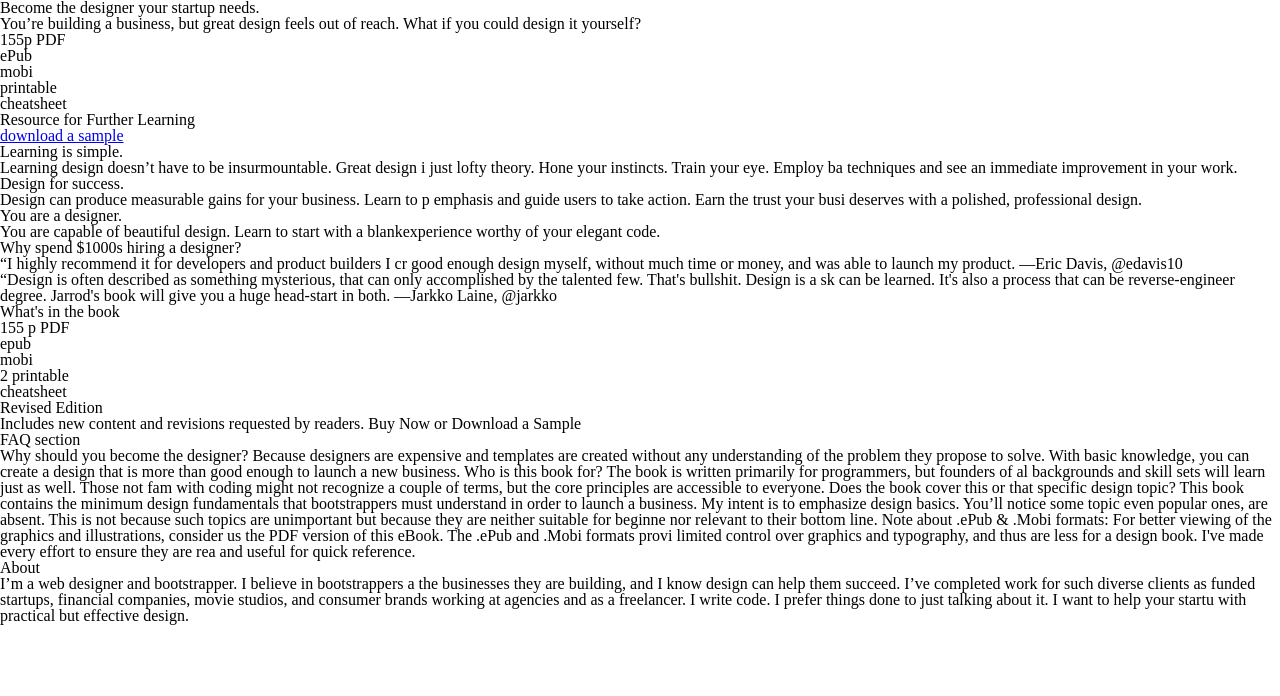
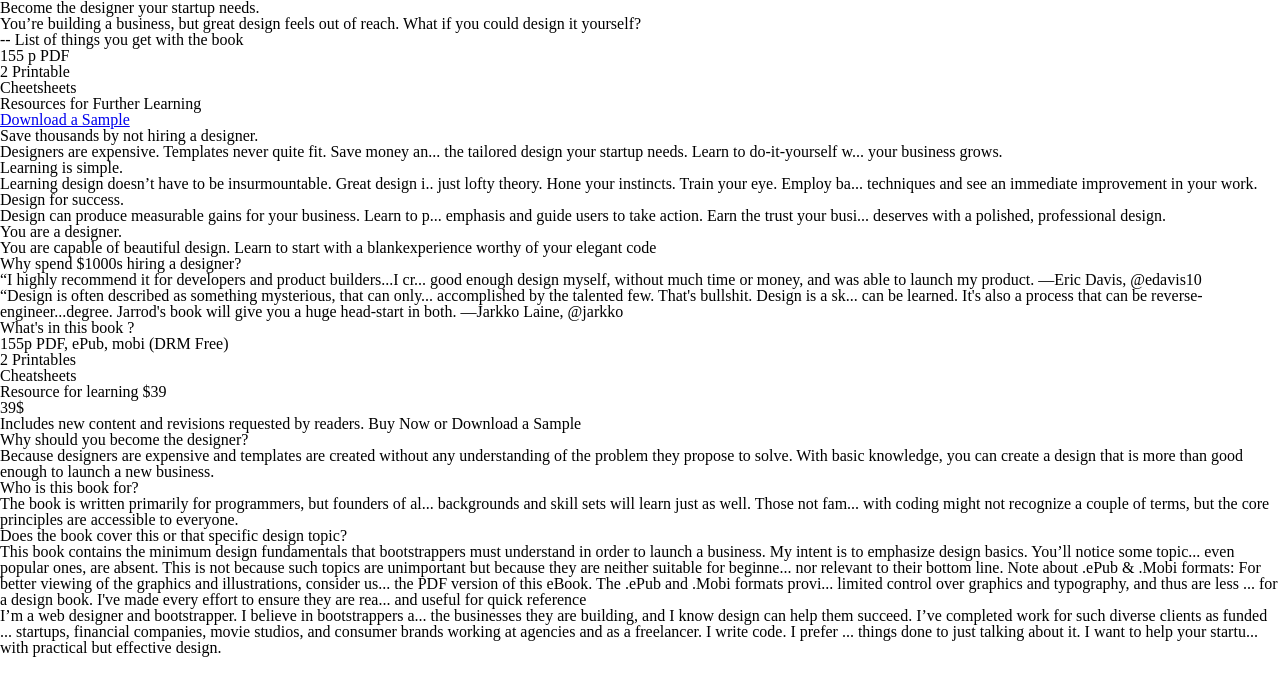
Before and after one commit to nhatlan/training, a PHP site: page / in a window 1280 px wide. Shown: the top 696 px of the page. Run offline with PHP 8.4, Linux system fonts and the light colour scheme.

Commit message:
redo layout 02 finish

```diff
--- a/index.php
+++ b/index.php
@@ -11,89 +11,80 @@
          ?>
     </head>
     <body>
-        <h1> Become the designer your startup needs. </h1>
+        <h1>Become the designer your startup needs.</h1>
         <section>
-            <h2>
-                You’re building a business, but great design feels out of reach. What if you could design it yourself?
+            <h2>You’re building a business, but great design feels out of reach. What if you could design it yourself?
+
             </h2>
+            <p>-- List of things you get with the book</p>
             <ul>
-                <li> 155p PDF </li>
-                <li>ePub</li>
-                <li>mobi</li>
-                <li>printable</li>
-                <li>cheatsheet</li>
-                <li>Resource for Further Learning </li>
+                <li>155 p PDF</li>
+                <li>2 Printable</li>
+                <li>Cheetsheets</li>
+                <li>Resources for Further Learning</li>
+                <li><a href="#"> Download a Sample</a></li>
             </ul>
-                <a href="#">download a sample</a>
         </section>
         <section class="main">
-            <h2>Learning is simple.</h2>
-            <p>Learning design doesn’t have to be insurmountable. Great design i  just lofty theory. Hone your instincts. Train your eye. Employ ba  techniques and see an immediate improvement in your work.
+            <h3>Save thousands by not hiring a designer.</h3>
+            <p>
+                Designers are expensive. Templates never quite fit. Save money an... the tailored design your startup needs. Learn to do-it-yourself w... your business grows.
 
-</p>
+            </p>
+            <h3>Learning is simple.</h3>
+            <p>Learning design doesn’t have to be insurmountable. Great design i.. just lofty theory. Hone your instincts. Train your eye. Employ ba... techniques and see an immediate improvement in your work.</p>
             <h3>Design for success.</h3>
-            <p>Design can produce measurable gains for your business. Learn to p  emphasis and guide users to take action. Earn the trust your busi  deserves with a polished, professional design.
-
-</p>
+            <p>Design can produce measurable gains for your business. Learn to p... emphasis and guide users to take action. Earn the trust your busi... deserves with a polished, professional design.</p>
             <h3>You are a designer.</h3>
-            <p>You are capable of beautiful design. Learn to start with a blankexperience worthy of your elegant code.
-
-</p>
+            <p>You are capable of beautiful design. Learn to start with a blankexperience worthy of your elegant code</p>
         </section>
         <section class="calltoaction">
-            <h2>Why spend $1000s hiring a designer?</h2>
-            <div class ="testimonial">
-                <p>
-                    “I highly recommend it for developers and product builders I cr  good enough design myself, without much time or money, and was able to launch my product. —Eric Davis, @edavis10
-                </p>
-                <p>
-                    “Design is often described as something mysterious, that can only  accomplished by the talented few. That's bullshit. Design is a sk  can be learned. It's also a process that can be reverse-engineer
+            <h3>Why spend $1000s hiring a designer?</h3>
+            <div class="testimonials">
+                <p>“I highly recommend it for developers and product builders...I cr... good enough design myself, without much time or money, and was able to launch my product. —Eric Davis, @edavis10</p>
+                <p>“Design is often described as something mysterious, that can only... accomplished by the talented few. That's bullshit. Design is a sk... can be learned. It's also a process that can be reverse-engineer...degree. Jarrod's book will give you a huge head-start in both. —Jarkko Laine, @jarkko</p>
+            </div>
+            <h3>What's in this book ?</h3>
+            <ul>
+                <li>155p PDF, ePub, mobi (DRM Free)</li>
+                <li>2 Printables</li>
+                <li>Cheatsheets</li>
+                <li>Resource for learning $39 </li>
+            </ul>
+            <span class="price">
+                <h2>39$</h2>
+                <p>Includes new content and revisions requested by readers. Buy Now or Download a Sample</p>
+            </span>
+        </section>
+        <section class="faq">
+            <h3>Why should you become the designer?</h3>
+            <p>Because designers are expensive and templates are created without any understanding of the problem they propose to solve. With basic
 
-        degree. Jarrod's book will give you a huge head-start in both. —Jarkko Laine, @jarkko
-                </p>
-            </div>
-            <h2>What's in the book</h2>
-            <ul>
-                <li>155 p PDF</li>
-                <li>epub</li>
-                <li>mobi</li>
-                <li>2 printable</li>
-                <li>cheatsheet</li>
-            </ul>
-        </section>
-        <h3>Revised Edition</h3>
-           <p>Includes new content and revisions requested by readers. Buy Now or Download a Sample</p>
-        <section class="faq">
-            <h4>FAQ section</h4>
-            <p>Why should you become the designer?
-Because designers are expensive and templates are created without any understanding of the problem they propose to solve. With basic
+            knowledge, you can create a design that is more than good enough to launch a new business.</p>
 
-knowledge, you can create a design that is more than good enough to launch a new business.
+            <h3>Who is this book for?</h3>
+            <p>The book is written primarily for programmers, but founders of al... backgrounds and skill sets will learn just as well. Those not fam...
 
-Who is this book for?
-The book is written primarily for programmers, but founders of al  backgrounds and skill sets will learn just as well. Those not fam
+            with coding might not recognize a couple of terms, but the core principles are accessible to everyone.
 
-with coding might not recognize a couple of terms, but the core principles are accessible to everyone.
+            </p>
+            <h3>Does the book cover this or that specific design topic?</h3>
+            <p>This book contains the minimum design fundamentals that bootstrappers must understand in order to launch a business.
+            My intent is to emphasize design basics. You’ll notice some topic... even popular ones, are absent. This is not because such topics are unimportant but because they are neither suitable for beginne...
 
-Does the book cover this or that specific design topic?
-This book contains the minimum design fundamentals that bootstrappers must understand in order to launch a business.
-My intent is to emphasize design basics. You’ll notice some topic  even popular ones, are absent. This is not because such topics are unimportant but because they are neither suitable for beginne
+            nor relevant to their bottom line.
 
-nor relevant to their bottom line.
+            Note about .ePub & .Mobi formats:
+            For better viewing of the graphics and illustrations, consider us...
 
-Note about .ePub & .Mobi formats:
-For better viewing of the graphics and illustrations, consider us
+            the PDF version of this eBook. The .ePub and .Mobi formats provi... limited control over graphics and typography, and thus are less ... for a design book. I've made every effort to ensure they are rea...
 
-the PDF version of this eBook. The .ePub and .Mobi formats provi  limited control over graphics and typography, and thus are less   for a design book. I've made every effort to ensure they are rea
-
-and useful for quick reference.</p>
+            and useful for quick reference</p>
         </section>
         <section class="about">
-            <h3>About </h3>
-            <p>I’m a web designer and bootstrapper. I believe in bootstrappers a
+            <p>I’m a web designer and bootstrapper. I believe in bootstrappers a...
 
-the businesses they are building, and I know design can help them succeed. I’ve completed work for such diverse clients as funded   startups, financial companies, movie studios, and consumer brands working at agencies and as a freelancer. I write code. I prefer   things done to just talking about it. I want to help your startu  with practical but effective design.
-</p>
+the businesses they are building, and I know design can help them succeed. I’ve completed work for such diverse clients as funded ... startups, financial companies, movie studios, and consumer brands working at agencies and as a freelancer. I write code. I prefer ... things done to just talking about it. I want to help your startu... with practical but effective design.</p>
         </section>
     </body>
     <footer></footer>
```
